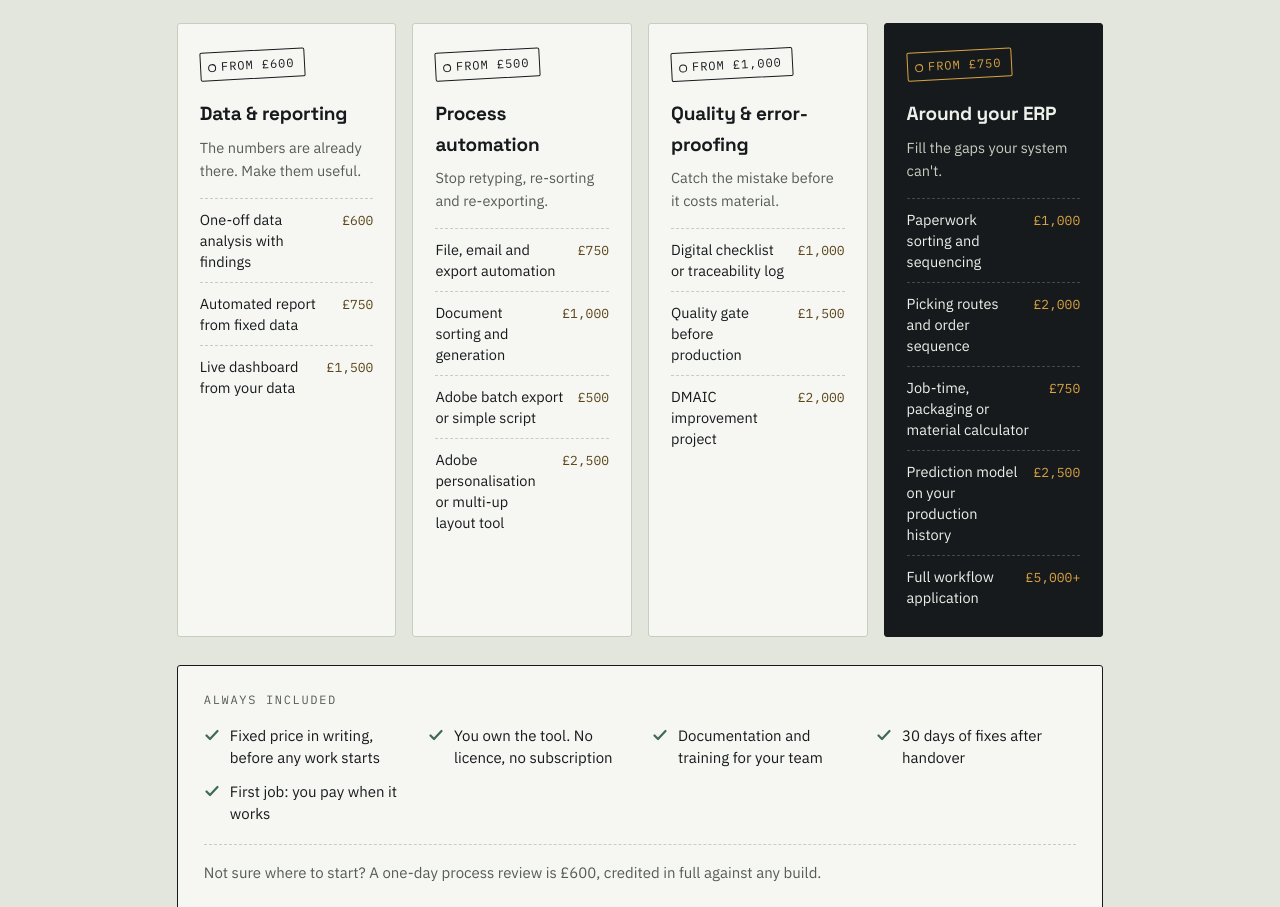
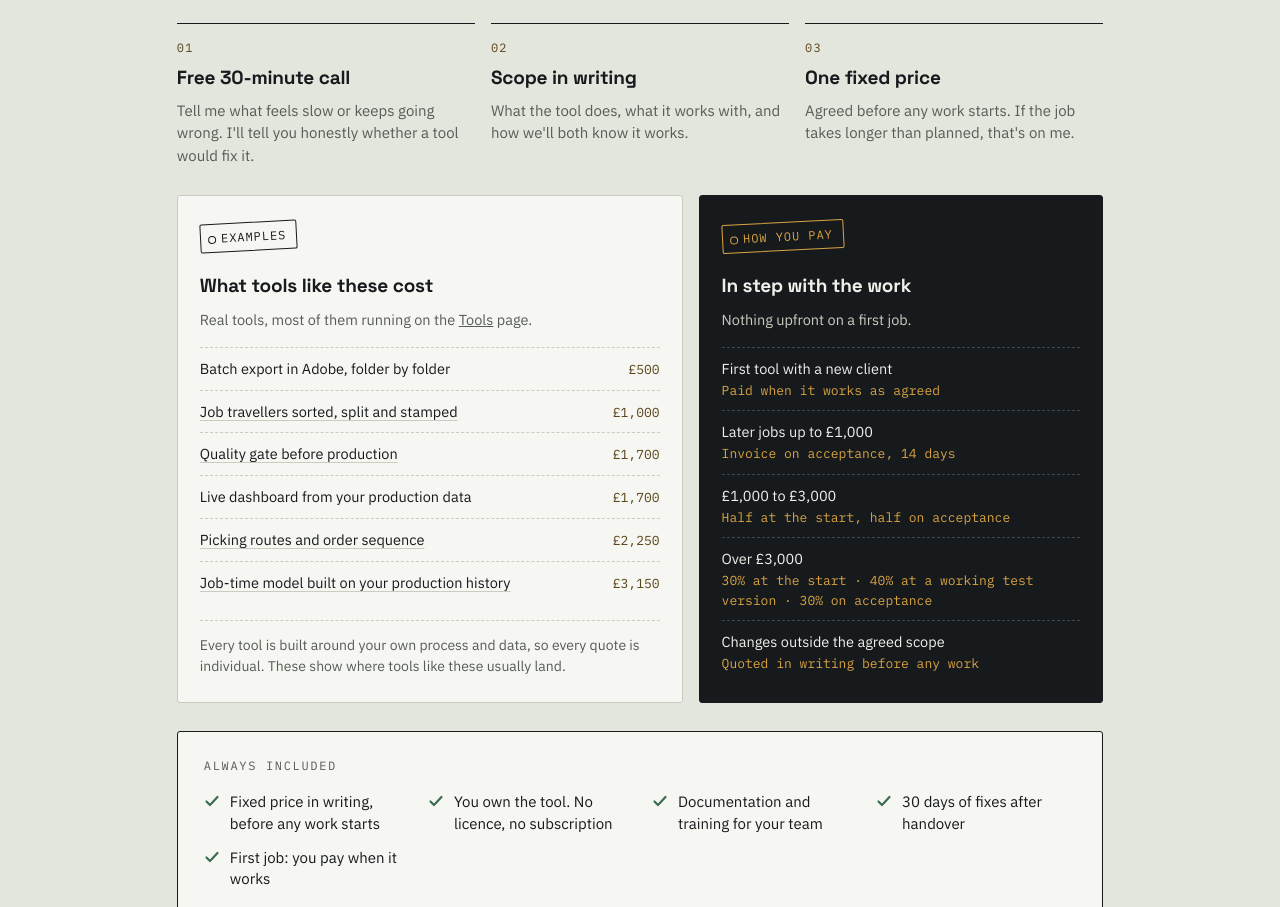
Before and after one commit to pojafek/meshlock, a plain HTML site: page prices/index.html in a window 1280 px wide. Shown: the part 352-1259 px from the top of the page. Drawn offline with Linux system fonts and the light colour scheme.

Commit message:
New pricing: method and examples instead of a price list (#5)

```diff
--- a/assets/site.css
+++ b/assets/site.css
@@ -141,3 +141,25 @@ h2{line-height:1.2;}
 .faq summary .pm::after{width:1.5px; height:10px; margin:-5px 0 0 -.75px;}
 .faq details[open] summary .pm::after{display:none;}
 .faq details p{margin:0; padding:0 44px 22px 2px; color:var(--ink-soft); max-width:62ch;}
+
+
+/* prices: how a price is set, examples, payment */
+.price-steps{list-style:none; margin:0 0 28px; padding:0; display:grid; grid-template-columns:repeat(3,minmax(0,1fr)); gap:16px;}
+.price-steps li{border-top:1.5px solid var(--ink); padding-top:14px; display:flex; flex-direction:column; gap:6px; min-width:0;}
+.price-steps .ps-n{font-family:'IBM Plex Mono',monospace; font-size:12px; letter-spacing:.1em; color:var(--amber-ink);}
+.price-steps h3{font-size:19px; margin:0;}
+.price-steps p{margin:0; font-size:15px; line-height:1.5; color:var(--ink-soft);}
+@media (max-width:760px){ .price-steps{grid-template-columns:1fr;} }
+.price-split{display:grid; grid-template-columns:minmax(0,1.25fr) minmax(0,1fr); gap:16px;}
+@media (max-width:820px){ .price-split{grid-template-columns:1fr;} }
+.price-rows a{color:inherit; text-decoration:underline; text-decoration-color:var(--line); text-underline-offset:3px;}
+.price-rows a:hover{text-decoration-color:currentColor;}
+.price-card .one-line a{color:inherit;}
+.ex-note{margin:16px 0 0; padding-top:14px; border-top:1px dashed var(--line); font-size:14px; line-height:1.5; color:var(--ink-soft);}
+.pay-rows li{flex-direction:column; align-items:flex-start; gap:2px;}
+.pay-rows .p{white-space:normal; line-height:1.5;}
+
+/* tools: example price under each case file */
+.tc-price{margin:22px 0 0; padding-top:14px; border-top:1px dashed var(--line); font-size:15px; color:var(--ink-soft);}
+.tc-price b{font-family:'IBM Plex Mono',monospace; font-weight:500; font-size:14px; color:var(--amber-ink); letter-spacing:.02em;}
+.tc-price a{color:var(--ink);}
--- a/prices/index.html
+++ b/prices/index.html
@@ -37,6 +37,8 @@
       "acceptedAnswer": { "@type": "Answer", "text": "Nowhere. Tools run on your own machines and most work fully offline. I don't keep copies of your data once the job is done." } },
     { "@type": "Question", "name": "What if something breaks later?",
       "acceptedAnswer": { "@type": "Answer", "text": "The first 30 days of fixes are included. After that, you ask for changes only when you need them, priced before any work starts. No retainer." } },
+    { "@type": "Question", "name": "Why a fixed price and not an hourly rate?",
+      "acceptedAnswer": { "@type": "Answer", "text": "Because you're buying a working tool, not my time. The price is based on the work involved and how complex it is, and it doesn't change once agreed. If the job takes longer than planned, that's my problem, not yours." } },
     { "@type": "Question", "name": "How long does it take?",
       "acceptedAnswer": { "@type": "Answer", "text": "Small tools usually take one to two weeks, larger ones three to six. You get a date with the quote." } }
   ]
@@ -63,56 +65,47 @@
   <div class="wrap">
     <div class="prices-head">
       <div>
-        <p class="label">Where I can help</p>
-        <h1>Pick the problem. Know the price.</h1>
+        <p class="label">Prices</p>
+        <h1>One fixed price. Built for your workflow.</h1>
       </div>
-      <p class="side">Fixed prices, agreed in writing before any work starts. Starting points below, your exact quote after a free call.</p>
+      <p class="side">Every quote is based on the work involved and how complex it is. You get one fixed price in writing, and it doesn't change.</p>
     </div>
-    <div class="price-grid">
+
+    <ol class="price-steps">
+      <li><span class="ps-n">01</span><h3>Free 30-minute call</h3><p>Tell me what feels slow or keeps going wrong. I'll tell you honestly whether a tool would fix it.</p></li>
+      <li><span class="ps-n">02</span><h3>Scope in writing</h3><p>What the tool does, what it works with, and how we'll both know it works.</p></li>
+      <li><span class="ps-n">03</span><h3>One fixed price</h3><p>Agreed before any work starts. If the job takes longer than planned, that's on me.</p></li>
+    </ol>
+
+    <div class="price-split">
       <div class="price-card">
-        <span class="price-tag">FROM £600</span>
-        <h3>Data &amp; reporting</h3>
-        <p class="one-line">The numbers are already there. Make them useful.</p>
+        <span class="price-tag">EXAMPLES</span>
+        <h3>What tools like these cost</h3>
+        <p class="one-line">Real tools, most of them running on the <a href="/tools/">Tools</a> page.</p>
         <ul class="price-rows">
-          <li><span>One-off data analysis with findings</span><span class="p">£600</span></li>
-          <li><span>Automated report from fixed data</span><span class="p">£750</span></li>
-          <li><span>Live dashboard from your data</span><span class="p">£1,500</span></li>
+          <li><span>Batch export in Adobe, folder by folder</span><span class="p">£500</span></li>
+          <li><span><a href="/tools/#job-travellers">Job travellers sorted, split and stamped</a></span><span class="p">£1,000</span></li>
+          <li><span><a href="/tools/#dxf-check">Quality gate before production</a></span><span class="p">£1,700</span></li>
+          <li><span>Live dashboard from your production data</span><span class="p">£1,700</span></li>
+          <li><span><a href="/tools/#picking-route">Picking routes and order sequence</a></span><span class="p">£2,250</span></li>
+          <li><span><a href="/tools/#machine-data">Job-time model built on your production history</a></span><span class="p">£3,150</span></li>
         </ul>
-      </div>
-      <div class="price-card">
-        <span class="price-tag">FROM £500</span>
-        <h3>Process automation</h3>
-        <p class="one-line">Stop retyping, re-sorting and re-exporting.</p>
-        <ul class="price-rows">
-          <li><span>File, email and export automation</span><span class="p">£750</span></li>
-          <li><span>Document sorting and generation</span><span class="p">£1,000</span></li>
-          <li><span>Adobe batch export or simple script</span><span class="p">£500</span></li>
-          <li><span>Adobe personalisation or multi-up layout tool</span><span class="p">£2,500</span></li>
-        </ul>
-      </div>
-      <div class="price-card">
-        <span class="price-tag">FROM £1,000</span>
-        <h3>Quality &amp; error-proofing</h3>
-        <p class="one-line">Catch the mistake before it costs material.</p>
-        <ul class="price-rows">
-          <li><span>Digital checklist or traceability log</span><span class="p">£1,000</span></li>
-          <li><span>Quality gate before production</span><span class="p">£1,500</span></li>
-          <li><span>DMAIC improvement project</span><span class="p">£2,000</span></li>
-        </ul>
+        <p class="ex-note">Every tool is built around your own process and data, so every quote is individual. These show where tools like these usually land.</p>
       </div>
       <div class="price-card dark">
-        <span class="price-tag">FROM £750</span>
-        <h3>Around your ERP</h3>
-        <p class="one-line">Fill the gaps your system can't.</p>
-        <ul class="price-rows">
-          <li><span>Paperwork sorting and sequencing</span><span class="p">£1,000</span></li>
-          <li><span>Picking routes and order sequence</span><span class="p">£2,000</span></li>
-          <li><span>Job-time, packaging or material calculator</span><span class="p">£750</span></li>
-          <li><span>Prediction model on your production history</span><span class="p">£2,500</span></li>
-          <li><span>Full workflow application</span><span class="p">£5,000+</span></li>
+        <span class="price-tag">HOW YOU PAY</span>
+        <h3>In step with the work</h3>
+        <p class="one-line">Nothing upfront on a first job.</p>
+        <ul class="price-rows pay-rows">
+          <li><span>First tool with a new client</span><span class="p">Paid when it works as agreed</span></li>
+          <li><span>Later jobs up to £1,000</span><span class="p">Invoice on acceptance, 14 days</span></li>
+          <li><span>£1,000 to £3,000</span><span class="p">Half at the start, half on acceptance</span></li>
+          <li><span>Over £3,000</span><span class="p">30% at the start · 40% at a working test version · 30% on acceptance</span></li>
+          <li><span>Changes outside the agreed scope</span><span class="p">Quoted in writing before any work</span></li>
         </ul>
       </div>
     </div>
+
     <div class="included">
       <p class="label">Always included</p>
       <ul>
@@ -155,6 +148,10 @@
         <p>The first 30 days of fixes are included. After that, you ask for changes only when you need them, priced before any work starts. No retainer.</p>
       </details>
       <details>
+        <summary><span>Why a fixed price and not an hourly rate?</span><span class="pm" aria-hidden="true"></span></summary>
+        <p>Because you're buying a working tool, not my time. The price is based on the work involved and how complex it is, and it doesn't change once agreed. If the job takes longer than planned, that's my problem, not yours.</p>
+      </details>
+      <details>
         <summary><span>How long does it take?</span><span class="pm" aria-hidden="true"></span></summary>
         <p>Small tools usually take one to two weeks, larger ones three to six. You get a date with the quote.</p>
       </details>
--- a/sitemap.xml
+++ b/sitemap.xml
@@ -1,8 +1,8 @@
 <?xml version="1.0" encoding="UTF-8"?>
 <urlset xmlns="http://www.sitemaps.org/schemas/sitemap/0.9">
-  <url><loc>https://meshlock.co.uk/</loc><lastmod>2026-09-27</lastmod></url>
+  <url><loc>https://meshlock.co.uk/</loc><lastmod>2026-09-29</lastmod></url>
   <url><loc>https://meshlock.co.uk/notes/</loc><lastmod>2026-09-24</lastmod></url>
   <url><loc>https://meshlock.co.uk/notes/doing-it-by-hand.html</loc><lastmod>2026-09-24</lastmod></url>
-  <url><loc>https://meshlock.co.uk/tools/</loc><lastmod>2026-09-27</lastmod></url>
-  <url><loc>https://meshlock.co.uk/prices/</loc><lastmod>2026-09-27</lastmod></url>
+  <url><loc>https://meshlock.co.uk/tools/</loc><lastmod>2026-09-29</lastmod></url>
+  <url><loc>https://meshlock.co.uk/prices/</loc><lastmod>2026-09-29</lastmod></url>
 </urlset>
```
Also changed, not shown: index.html (+17 -13 lines), tools/index.html (+4 -0 lines), 1 other file.
